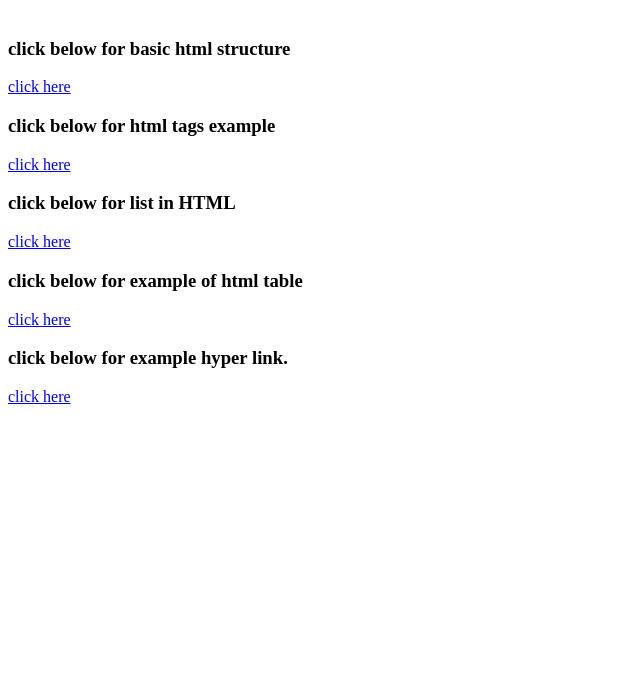
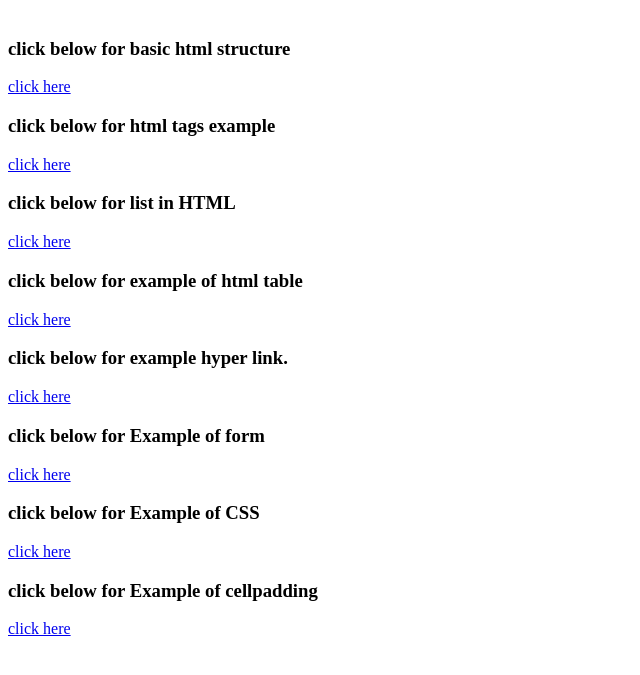
Before and after one commit to SheetalTSU/Practical, a plain HTML site: page index.html in a window 1280 px wide. Shown: the part 79-754 px from the top of the page, without its empty margins (0-640 px from the left). Drawn offline with Linux system fonts and the light colour scheme.

Commit message:
Update index.html

```diff
--- a/index.html
+++ b/index.html
@@ -16,3 +16,9 @@
 <a href="lab4.html">click here</a>
 <h3>click below for example hyper link.<lab-5></h3>
 <a href="lab5.html">click here</a>
+<h3>click below for Example of form<lab-6></h3>
+<a href="form.html">click here</a>
+<h3>click below for Example of CSS<lab-6></h3>
+<a href="lab6.html">click here</a>
+<h3>click below for Example of cellpadding<lab-6></h3>
+<a href="cellpaddiing.html">click here</a>
```
